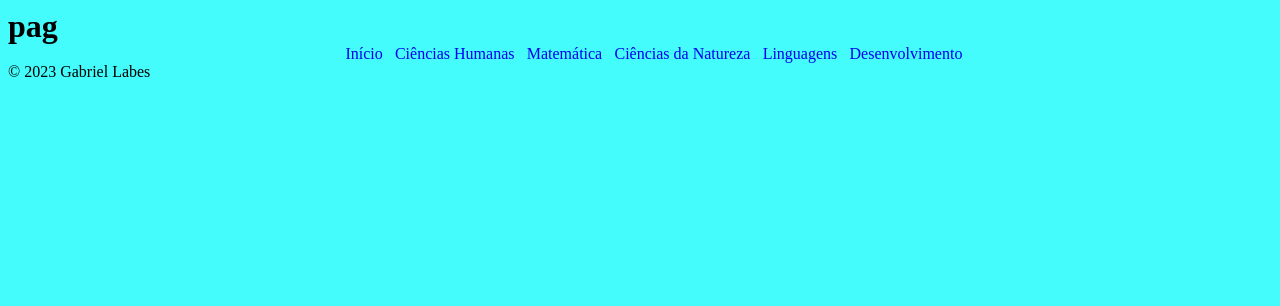
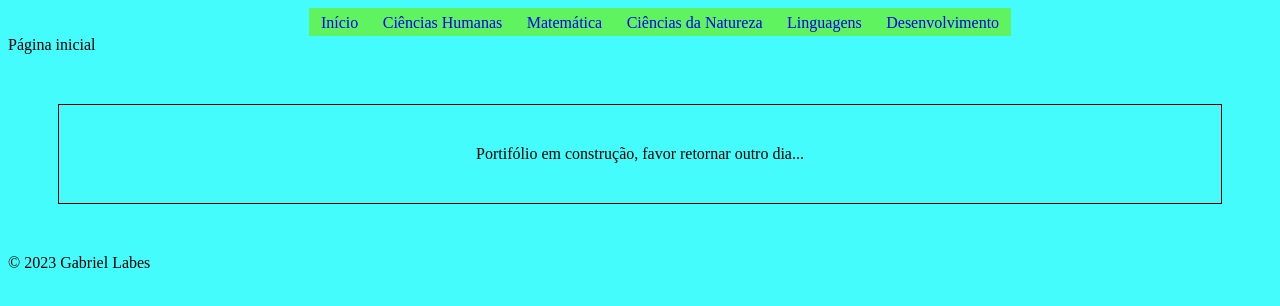
Before and after one commit to gameking360/Portifolio-2023, a plain HTML site: page index.html in a window 1280 px wide. Drawn offline with Linux system fonts and the light colour scheme.

Commit message:
Modificaçoes leves

```diff
--- a/index.html
+++ b/index.html
@@ -10,8 +10,9 @@
 <body>
 
     <header>
-        <h1>pag</h1>
-        <ul class = "nav">
+
+        <nav>
+            <ul>
             <li><a href="index.html">Início</a></li>
             <li><a href="CirenciasHumanas.html">Ciências Humanas</a></li>
             <li><a href="Matematica.html" >Matemática</a></li>
@@ -20,9 +21,13 @@
             <li><a href="Linguagens.html" >Linguagens</a></li>
 
             <li><a href="DS.html">Desenvolvimento</a></li>
-        </ul>
+            </ul>
+        </nav>
     </header>
 
+   <div>Página inicial</div>
+
+    <div id="con">Portifólio em construção, favor retornar outro dia...</div>
 
 </body>
 <footer>
--- a/style.css
+++ b/style.css
@@ -6,19 +6,34 @@ body{
     background-color: rgb(68, 252, 252);
 }
 
-.nav{
+nav ul{
     display: flex;
     justify-content: center;
     flex-direction: row;
     list-style: none;
+    overflow: hidden;
+}
+
+nav ul li{
+    padding: 0.5% 1% 0.3% 1%;
+    background-color:rgb(95, 244, 95);
 
 }
 
-.nav li{
-    padding-right: 1%;
+
+nav ul li a{
+    text-decoration: none;
 }
 
+nav ul li:hover{
+    cursor: pointer;
+    background-color: rgb(141, 225, 197);
+}
 
-.nav li a{
-    text-decoration: none;
+#con{
+   padding-top: 40px;
+   padding-bottom: 40px;
+    margin: 50px;
+    text-align: center;
+    border: 1px black solid;
 }
```
Also changed, not shown: CienciasNatureza.html (+6 -3 lines), CirenciasHumanas.html (+6 -3 lines), DS.html (+6 -3 lines), Linguagens.html (+6 -3 lines), Matematica.html (+6 -3 lines).
